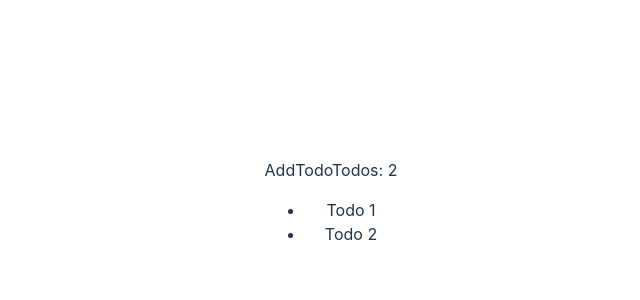
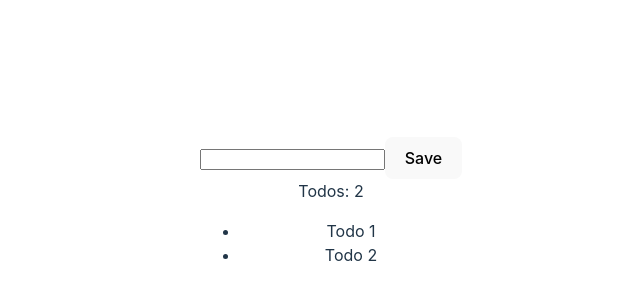
Before and after one commit to tonilingardsson/typescript-todos, a React (Vite) app: page / in a window 1280 px wide. Shown: the part 190-490 px from the top of the page, without its empty margins (309-949 px from the left). Built offline with nearby package versions, Linux system fonts and the light colour scheme.

Commit message:
Form and button to Add Todos.

```diff
--- a/src/components/AddTodo.tsx
+++ b/src/components/AddTodo.tsx
@@ -1,3 +1,22 @@
+import { useContext, useState } from "react";
+import { TodoContext } from "../contexts/TodoContext";
+
 export const AddTodo = () => {
-    return <>AddTodo</>
+    const [text, setText] = useState("");
+// Add funtion that will fetch the data from TodoContext
+    const { addTodo } = useContext(TodoContext);
+
+    return <form onSubmit={(e) => {
+        e.preventDefault();
+        addTodo(text);
+        setText("");
+    }}
+        >
+        <input
+         type="text"
+         value={text}
+         onChange={e => setText(e.target.value)}
+        />
+        <button>Save</button>
+    </form>
 }
```
